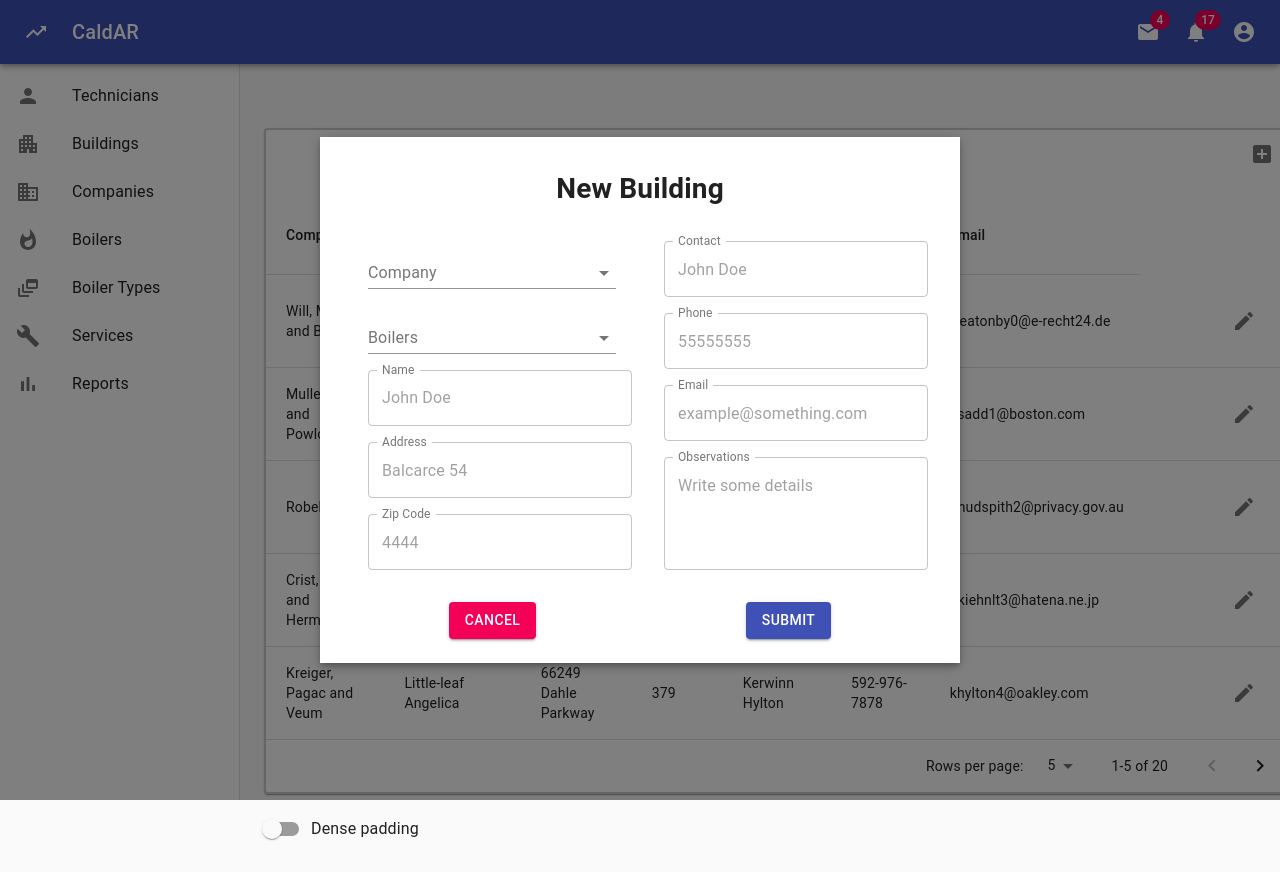
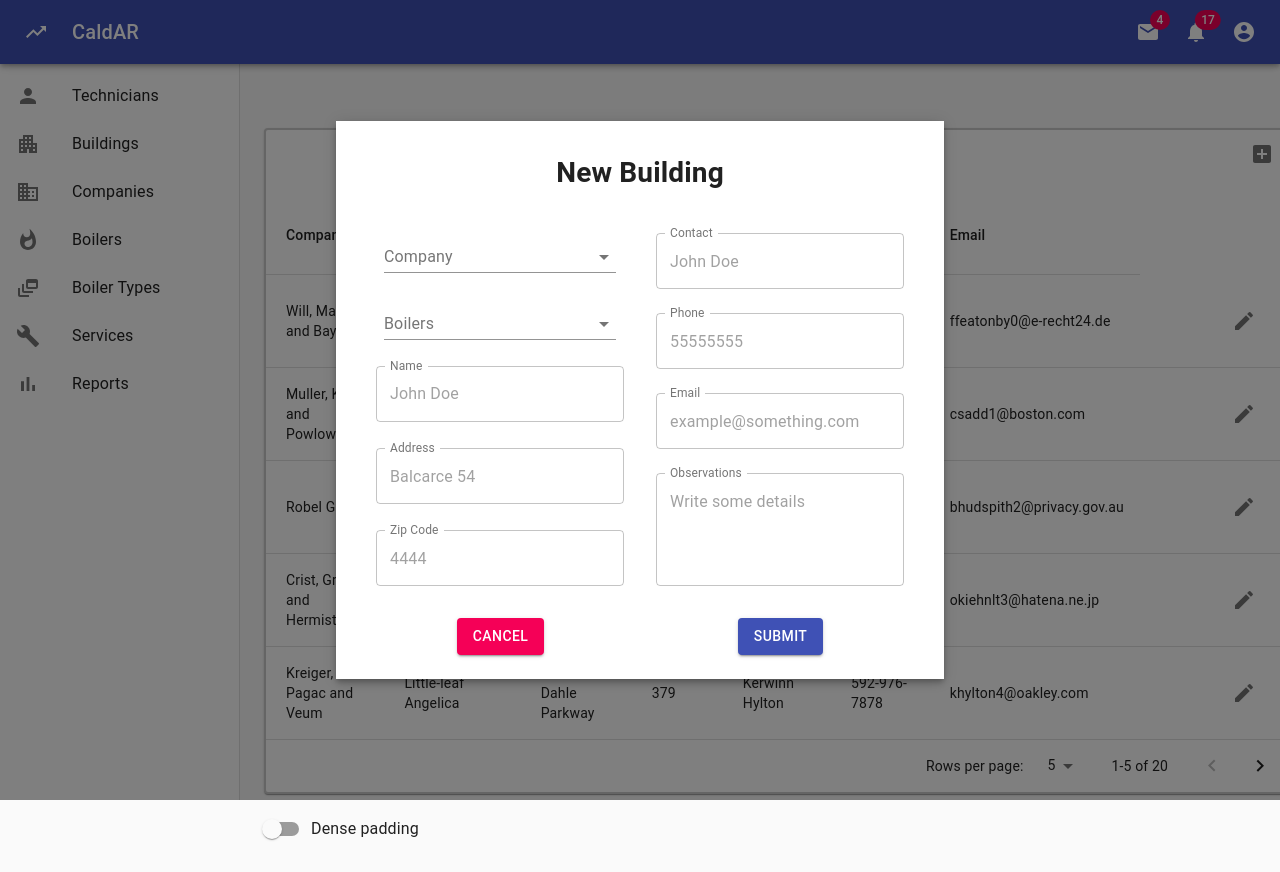
Before and after one commit to frandk18/caldar-fe, a React (Create React App) app: page /building in a window 1280 px wide. Both pictures are taken after a click on the button 1262 px from the left and 154 px from the top of the page. Shown: the top 872 px of the page. Built offline with nearby package versions, Linux system fonts and the light colour scheme.

Commit message:
Box sizing of input field updated.

```diff
--- a/src/components/routes/building/FormUI.jsx
+++ b/src/components/routes/building/FormUI.jsx
@@ -105,6 +105,7 @@ function Form(props) {
     },
     input: {
       boxSizing: "border-box",
+      margin: "8",
     },
   }));
 
@@ -216,7 +217,6 @@ function Form(props) {
                         defaultValue={newOne.name}
                         onChange={handleChange}
                         label="Name"
-                        style={{ margin: 8 }}
                         placeholder="John Doe"
                         fullWidth
                         margin="normal"
@@ -232,7 +232,6 @@ function Form(props) {
                         defaultValue={newOne.address}
                         onChange={handleChange}
                         label="Address"
-                        style={{ margin: 8 }}
                         placeholder="Balcarce 54"
                         fullWidth
                         margin="normal"
@@ -248,7 +247,6 @@ function Form(props) {
                         defaultValue={newOne.zipcode}
                         onChange={handleChange}
                         label="Zip Code"
-                        style={{ margin: 8 }}
                         placeholder="4444"
                         fullWidth
                         margin="normal"
@@ -266,7 +264,6 @@ function Form(props) {
                         defaultValue={newOne.contact}
                         onChange={handleChange}
                         label="Contact"
-                        style={{ margin: 8 }}
                         placeholder="John Doe"
                         fullWidth
                         margin="normal"
@@ -281,7 +278,6 @@ function Form(props) {
                         defaultValue={newOne.phone}
                         onChange={handleChange}
                         label="Phone"
-                        style={{ margin: 8 }}
                         placeholder="55555555"
                         fullWidth
                         margin="normal"
@@ -296,7 +292,6 @@ function Form(props) {
                         defaultValue={newOne.email}
                         onChange={handleChange}
                         label="Email"
-                        style={{ margin: 8 }}
                         placeholder="example@something.com"
                         fullWidth
                         margin="normal"
@@ -311,7 +306,6 @@ function Form(props) {
                         defaultValue={newOne.obs}
                         onChange={handleChange}
                         label="Observations"
-                        style={{ margin: 8 }}
                         placeholder="Write some details"
                         fullWidth
                         margin="normal"
```
Also changed, not shown: 1 other file (tests, documents, lock files or other folders).
